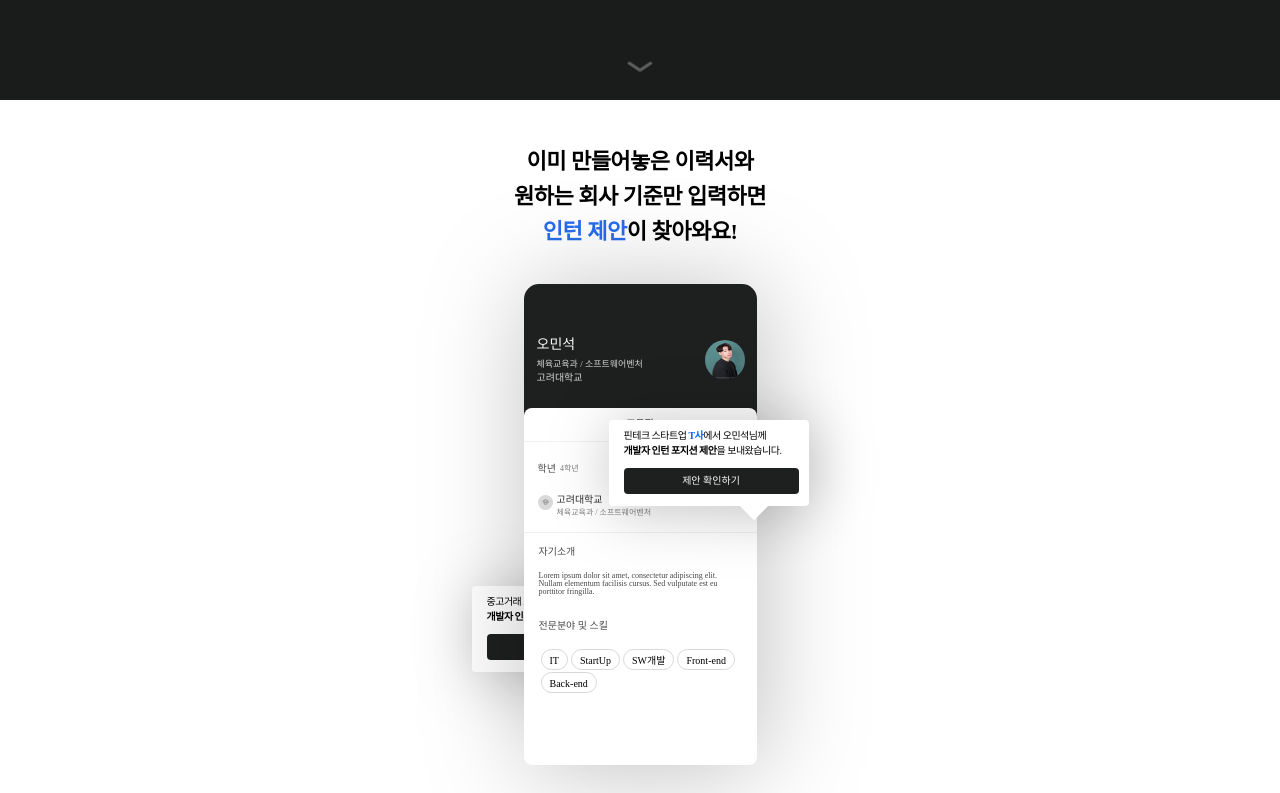
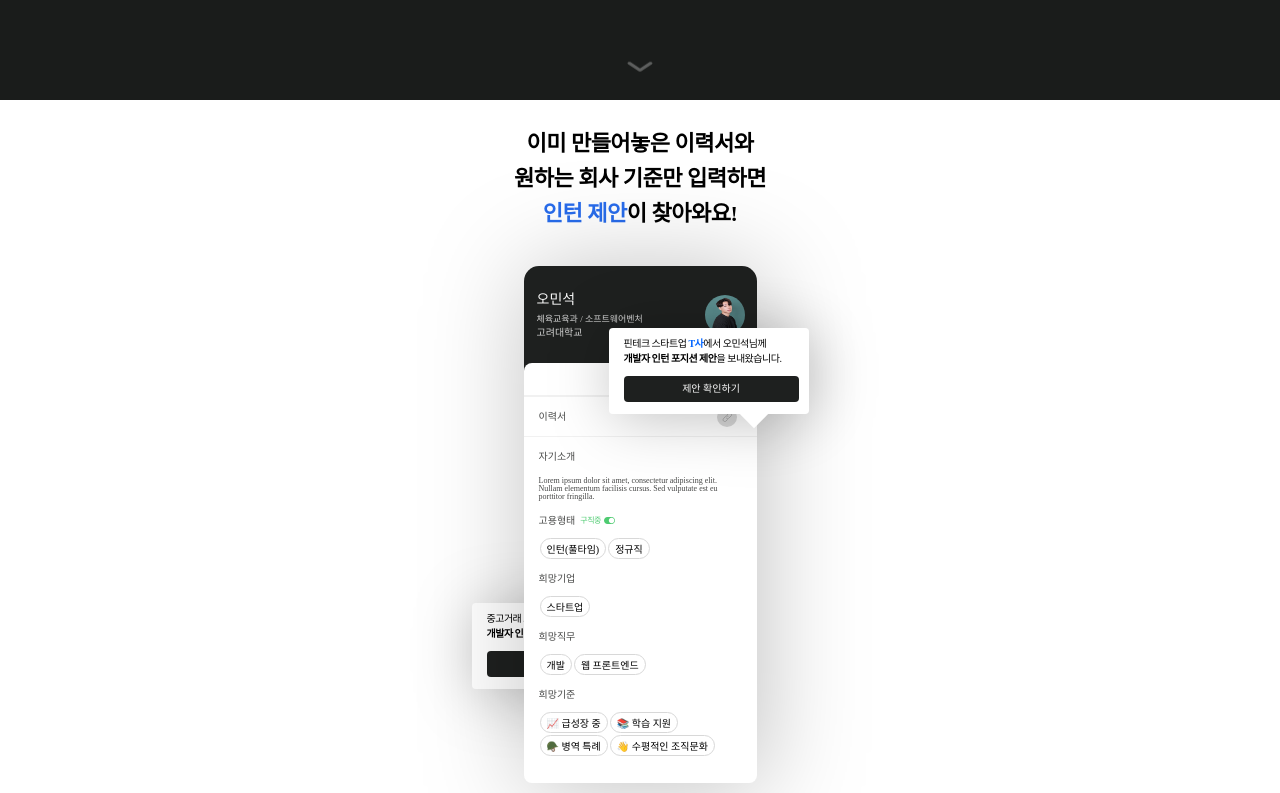
Before and after one commit to omins/talent-pool-landing-page, a Next.js app: page / in a window 1280 px wide. Shown: the part 700-1493 px from the top of the page. Built offline with nearby package versions, Linux system fonts and the light colour scheme.

Commit message:
feat: 프로필 카드 기획 변경사항 적용

```diff
--- a/src/components/ProfileCard/ProfileCard.js
+++ b/src/components/ProfileCard/ProfileCard.js
@@ -28,40 +28,86 @@ export default function ProfileCard({ userInfo, isShadow, style }) {
           <h4 className={styles.title}>프로필</h4>
         </div>
         <div className={styles['profile-detail-main']}>
-          <div className={styles['school-info']}>
-            <div className={styles['title-group']}>
-              <h5 className={styles['category-title']}>학년</h5>
-              <span
-                className={styles['category-subtitle']}
-              >{`${userInfo.schoolYear}학년`}</span>
-            </div>
-            <div className={styles['school-info-group']}>
+          <div className={styles['resume-group']}>
+            <h5 className={styles['category-title']}>이력서</h5>
+            <a
+              href={userInfo.resumeURL}
+              className={styles['resume-link']}
+              target='_blank'
+              rel='noopener noreferrer'
+            >
               <div className={styles['img-background']}>
                 <Image
-                  src='/assets/icons/ico-academy.svg'
-                  alt='학사모 로고'
-                  width={7}
-                  height={6}
+                  src='/assets/icons/ico-url.svg'
+                  alt='이력서 링크'
+                  width={10}
+                  height={10}
+                  className={styles.ico}
                 />
               </div>
-              <div className={styles['school-detail']}>
-                <span className={styles.school}>{userInfo.school}</span>
-                <span className={styles.major}>{userInfo.major}</span>
-              </div>
-            </div>
+            </a>
           </div>
           <div className={styles['user-info']}>
             <div className={styles['desc-group']}>
               <h5 className={styles['category-title']}>자기소개</h5>
               <p className={styles['user-desc']}>{userInfo.description}</p>
             </div>
-            <div className={styles['skill-group']}>
-              <h5 className={styles['category-title']}>전문분야 및 스킬</h5>
-              <ul className={styles['skill-list']}>
-                {userInfo.filters.map((skill, idx) => {
+            <div className={styles['info-group-container']}>
+              <div className={styles['title-group']}>
+                <h5 className={styles['category-title']}>고용형태</h5>
+                <div className={styles['employment-status-group']}>
+                  <span className={styles['employment-status']}>구직중</span>
+                  <div className={styles['ico-toggle-active']}>
+                    <Image
+                      src='/assets/icons/ico-toggle-active.svg'
+                      alt='장식용 이미지'
+                      width={11}
+                      height={7}
+                    />
+                  </div>
+                </div>
+              </div>
+              <ul className={styles['info-list']}>
+                {userInfo.employmentType.map((type, idx) => {
                   return (
-                    <li key={idx} className={styles['skill-item']}>
-                      <span>{skill}</span>
+                    <li key={idx} className={styles['info-item']}>
+                      <span>{type}</span>
+                    </li>
+                  );
+                })}
+              </ul>
+            </div>
+            <div className={styles['info-group-container']}>
+              <h5 className={styles['category-title']}>희망기업</h5>
+              <ul className={styles['info-list']}>
+                {userInfo.desiredCompanyType.map((type, idx) => {
+                  return (
+                    <li key={idx} className={styles['info-item']}>
+                      <span>{type}</span>
+                    </li>
+                  );
+                })}
+              </ul>
+            </div>
+            <div className={styles['info-group-container']}>
+              <h5 className={styles['category-title']}>희망직무</h5>
+              <ul className={styles['info-list']}>
+                {userInfo.desiredJob.map((job, idx) => {
+                  return (
+                    <li key={idx} className={styles['info-item']}>
+                      <span>{job}</span>
+                    </li>
+                  );
+                })}
+              </ul>
+            </div>
+            <div className={styles['info-group-container']}>
+              <h5 className={styles['category-title']}>희망기준</h5>
+              <ul className={styles['info-list']}>
+                {userInfo.filters.map((filter, idx) => {
+                  return (
+                    <li key={idx} className={styles['info-item']}>
+                      <span>{filter}</span>
                     </li>
                   );
                 })}
--- a/src/components/ProfileCard/ProfileCard.module.css
+++ b/src/components/ProfileCard/ProfileCard.module.css
@@ -1,11 +1,10 @@
 .profile-card {
   position: relative;
   width: 233px;
-  height: 481px;
   border-radius: 15px;
   background-color: #1e201f;
   color: white;
-  padding-top: 54px;
+  padding-top: 27px;
   padding-left: 13px;
   padding-right: 13px;
 }
@@ -54,7 +53,6 @@
 
 .profile-detail {
   width: 233px;
-  height: 357px;
   margin-left: -13px;
   margin-right: -13px;
   background-color: #fff;
@@ -63,16 +61,15 @@
 }
 
 .profile-detail-header {
-  display: flex;
-  justify-content: center;
-  align-items: center;
+  text-align: center;
   height: 34px;
-  border-bottom: 1px solid #f1f1f1;
+  border-bottom: 2px solid #f1f1f1;
 }
 
 .profile-detail-header .title {
   font-weight: 500;
   font-size: 10px;
+  line-height: 32px;
   color: #1f2120;
 }
 
@@ -81,17 +78,16 @@
   flex-direction: column;
 }
 
-.school-info {
+.resume-group {
   display: flex;
-  flex-direction: column;
-  padding: 11px 15px 15px 14px;
+  justify-content: space-between;
+  height: 40px;
+  padding: 0 20px 0 15px;
   border-bottom: 1px solid #f1f1f1;
 }
 
-.school-info .title-group {
-  display: flex;
-  align-items: center;
-  margin-top: 11px;
+.resume-group .category-title {
+  line-height: 40px;
 }
 
 .category-title {
@@ -104,45 +100,46 @@
   font-weight: 500;
   font-size: 8px;
   color: #7b7b7b;
-  margin-left: 4px;
 }
 
-.school-info-group {
+.resume-link {
   display: flex;
-  margin-top: 21px;
+  height: fit-content;
+  margin-top: 10px;
 }
 
 .img-background {
   display: flex;
   justify-content: center;
   align-items: center;
-  width: 15px;
-  height: 15px;
+  width: 20px;
+  height: 20px;
   border-radius: 50%;
   background-color: #d9d9d9;
 }
 
-.school-detail {
+.user-info {
+  padding: 15px 15px 27px 15px;
+}
+
+.info-group-container {
   display: flex;
   flex-direction: column;
-  margin-left: 4px;
+  margin-top: 15px;
 }
 
-.school-detail .school {
-  font-weight: 500;
-  font-size: 10px;
-  color: #2e2e2e;
+.info-list {
+  margin-top: 10px;
 }
 
-.school-detail .major {
-  margin-top: 4px;
-  font-weight: 500;
-  font-size: 8px;
-  color: #838383;
-}
-
-.user-info {
-  padding: 14px 15px;
+.info-item {
+  float: left;
+  margin: 2px 1px 0 1px;
+  height: 21px;
+  padding: 6px;
+  border: 1px solid #d8d8d8;
+  background-color: #fff;
+  border-radius: 90px;
 }
 
 .user-desc {
@@ -152,20 +149,26 @@
   color: #464746;
 }
 
-.skill-group {
-  margin-top: 25px;
+.info-group-container .title-group {
+  display: flex;
+  align-items: center;
 }
 
-.skill-list {
-  margin-top: 16px;
+.employment-status-group {
+  display: flex;
+  align-items: center;
+  justify-content: center;
+  margin-left: 5px;
 }
 
-.skill-item {
-  float: left;
-  margin: 2px 1px 0 2px;
-  height: 21px;
-  padding: 6px 8px;
-  border: 1px solid #d8d8d8;
-  background-color: #fff;
-  border-radius: 90px;
+.employment-status {
+  font-weight: 500;
+  font-size: 8px;
+  letter-spacing: -0.5px;
+  color: #4ecb71;
 }
+
+.ico-toggle-active {
+  display: flex;
+  margin-left: 3px;
+}
--- a/src/pages/index.js
+++ b/src/pages/index.js
@@ -17,10 +17,20 @@ const sampleProfiles = [
     school: '고려대학교',
     schoolYear: '4',
     major: '체육교육과 / 소프트웨어벤처',
+    resumeURL:
+      'https://ominspage.notion.site/Kevin-9df0c140b8c24839a7381675ce6d856c',
+    desiredCompanyType: ['스타트업'],
+    desiredJob: ['개발', '웹 프론트엔드'],
+    employmentType: ['인턴(풀타임)', '정규직'],
     description:
       'Lorem ipsum dolor sit amet, consectetur adipiscing elit. Nullam elementum facilisis cursus. Sed vulputate est eu porttitor fringilla.',
     pfp: '/assets/images/sihyun.jpg',
-    filters: ['IT', 'StartUp', 'SW개발', 'Front-end', 'Back-end'],
+    filters: [
+      '📈 급성장 중',
+      '📚 학습 지원',
+      '🪖 병역 특례',
+      '👋 수평적인 조직문화',
+    ],
   },
   {
     id: 1,
@@ -28,10 +38,20 @@ const sampleProfiles = [
     school: '고려대학교',
     schoolYear: '3',
     major: ' 경영학과 / 소프트웨어벤처',
+    resumeURL:
+      'https://ominspage.notion.site/Kevin-9df0c140b8c24839a7381675ce6d856c',
+    desiredCompanyType: ['스타트업'],
+    desiredJob: ['개발', '웹 프론트엔드'],
+    employmentType: ['인턴(풀타임)'],
     description:
       'Lorem ipsum dolor sit amet, consectetur adipiscing elit. Nullam elementum facilisis cursus. Sed vulputate est eu porttitor fringilla.',
     pfp: '/assets/images/zepeto.jpeg',
-    filters: ['StartUp', 'PM', 'PO'],
+    filters: [
+      '📈 급성장 중',
+      '📚 학습 지원',
+      '🪖 병역 특례',
+      '👋 수평적인 조직문화',
+    ],
   },
   {
     id: 2,
@@ -39,10 +59,20 @@ const sampleProfiles = [
     school: '고려대학교',
     schoolYear: '4',
     major: '컴퓨터학과',
+    resumeURL:
+      'https://ominspage.notion.site/Kevin-9df0c140b8c24839a7381675ce6d856c',
+    desiredCompanyType: ['스타트업'],
+    desiredJob: ['개발', '웹 프론트엔드'],
+    employmentType: ['인턴(풀타임)'],
     description:
       'Lorem ipsum dolor sit amet, consectetur adipiscing elit. Nullam elementum facilisis cursus. Sed vulputate est eu porttitor fringilla.',
     pfp: '/assets/images/memoji.png',
-    filters: ['IT', 'SW개발', 'AI', 'Data Science'],
+    filters: [
+      '📈 급성장 중',
+      '📚 학습 지원',
+      '🪖 병역 특례',
+      '👋 수평적인 조직문화',
+    ],
   },
 ];
 
@@ -121,11 +151,11 @@ export default function Home() {
               <ProfileCard
                 userInfo={sampleProfiles[0]}
                 isShadow={true}
-                style={{ marginTop: '35px' }}
+                style={{ pointerEvents: 'none' }}
               />
               <div
                 className={styles['recruit-msg-container']}
-                style={{ top: '171px', left: '85px' }}
+                style={{ top: '62px', left: '85px' }}
               >
                 <RecruitMsg
                   companyInfo='핀테크 스타트업'
@@ -133,7 +163,7 @@ export default function Home() {
                   companyColor='#0064FF'
                   position='개발자 인턴'
                   employee='오민석'
-                  style={{ zIndex: 5000 }}
+                  style={{ zIndex: 5000, pointerEvents: 'none' }}
                 />
               </div>
               <div
@@ -145,7 +175,7 @@ export default function Home() {
                   companyName='D사'
                   companyColor='#FF7E36'
                   position='개발자 인턴'
-                  style={{ zIndex: -1 }}
+                  style={{ zIndex: -1, pointerEvents: 'none' }}
                 />
               </div>
             </div>
@@ -159,7 +189,7 @@ export default function Home() {
               <br />내 이력서를 볼 수 없으니 안심하세요.
             </p>
             <div className={styles['filter-example-container']}>
-              <h5 className={styles.title}>기업 &middot; 산업 필터링</h5>
+              <h5 className={styles.title}>희망기준</h5>
               <ul>
                 {sampleProfiles[0].filters.map((skill, idx) => {
                   return <li key={idx}>{skill}</li>;
@@ -182,7 +212,14 @@ export default function Home() {
               지금 프로필 등록하기
             </ButtonCta>
           </section>
-          <section className={styles['submit-early-seciton']}>
+          <section
+            className={styles['submit-early-seciton']}
+            style={
+              innerHeight > 0
+                ? { height: `${innerHeight}px` }
+                : { height: '100vh' }
+            }
+          >
             <div className={styles['dimmed-layer']}></div>
             <p className={styles.desc}>
               먼저 등록한 프로필이
--- a/styles/Home.module.css
+++ b/styles/Home.module.css
@@ -101,6 +101,7 @@
 
 .profile-card-section .desc {
   font-size: 22px;
+  margin-bottom: 35px;
 }
 
 .profile-card-section .desc em {
@@ -127,7 +128,7 @@
 }
 
 .filter-example-container {
-  padding: 15px;
+  padding: 20px 15px;
   width: 233px;
   height: 120px;
   margin-top: 80px;
@@ -138,21 +139,21 @@
 
 .filter-example-container .title {
   font-weight: 500;
-  font-size: 10px;
+  font-size: 12px;
   display: flex;
   align-items: center;
   color: #414242;
 }
 
 .filter-example-container ul {
-  margin-top: 10px;
+  margin-top: 15px;
 }
 
 .filter-example-container li {
   float: left;
-  margin: 2px 1px 0 2px;
+  margin: 2px 1px 0 1px;
   height: 21px;
-  padding: 6px 8px;
+  padding: 6px;
   border: 1px solid #d8d8d8;
   background-color: #fff;
   border-radius: 90px;
```
Also changed, not shown: public/assets/icons/ico-toggle-active.svg (added), public/assets/icons/ico-url.svg (added).
